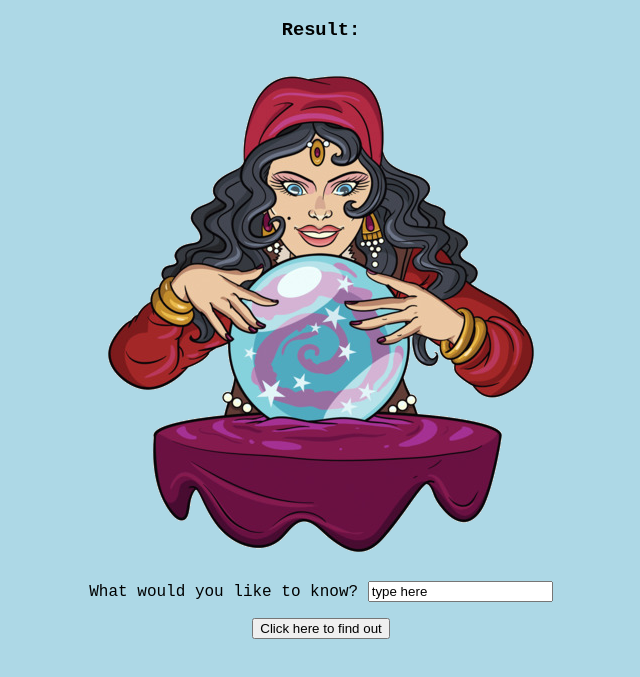
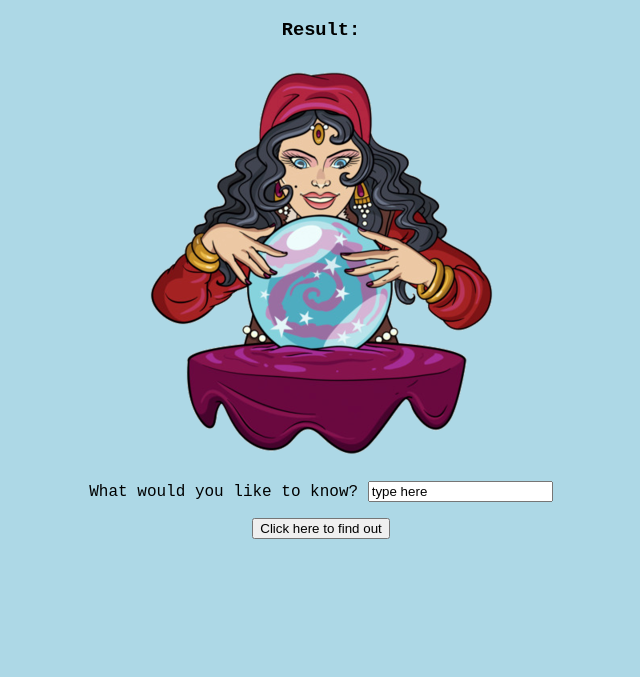
Before and after one commit to myawilliams11/8ball, a plain HTML site: page index.html in a window 1280 px wide. Shown: the part 61-738 px from the top of the page, without its empty margins (319-959 px from the left). Drawn offline with Linux system fonts and the light colour scheme.

Commit message:
Add files via upload

```diff
--- a/index.html
+++ b/index.html
@@ -10,7 +10,9 @@
 <h3>Result: <span id="fortune"></span></h3>
 <body>
     <link rel="stylesheet" href="style.css">
-    <img src="teller1.png" alt="">
+
+<img src="teller2.png" alt="">
+    </p>
 
 <p>What would you like to know? <input type="text" name="What would you like to know?" value="type here"><br>
     </p>
```
Also changed, not shown: style.css (line endings or trailing spaces), teller2.png (added).
